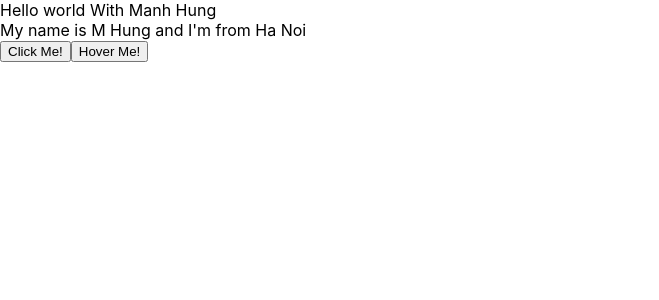
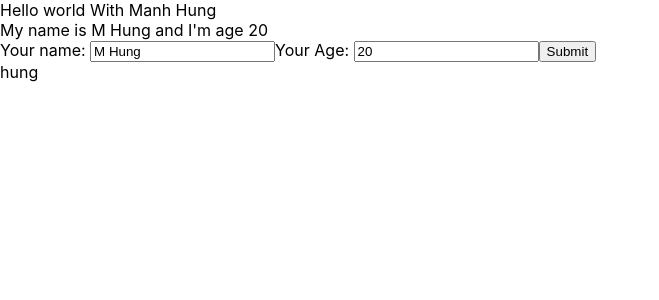
Before and after one commit to roymhung/test-demo-reactJS, a React (Create React App) app: page / in a window 1280 px wide. Shown: the top 300 px of the page, without its empty margins (0-659 px from the left). Built offline with nearby package versions, Linux system fonts and the light colour scheme.

Commit message:
form in react

```diff
--- a/src/components/MyComponet.js
+++ b/src/components/MyComponet.js
@@ -2,6 +2,7 @@
 // function component
 
 import React from "react";
+import UserInfor from "./UserInfor";
 
 class MyComponent extends React.Component {
   state = {
@@ -10,23 +11,84 @@
     age: 20,
   };
 
-  handleClick(event) {
+  handleClick = (event) => {
     console.log(">> click me my button");
-    console.log(" My name is ", this.state.name);
+    console.log("Random ", Math.floor(Math.random() * 100 + 1));
+
+    //merge State => react class
+    this.setState({
+      name: "Roy",
+      age: Math.floor(Math.random() * 100 + 1),
+    });
+
+    // this.setState({
+    //   age: Math.floor(Math.random() * 100 + 1),
+    // });
+  };
+
+  handleOnMoverOver(event) {
+    // console.log(event.pageX);
   }
 
-  handleOnMoverOver(event) {
-    console.log(event.pageX);
-  }
+  handleOnChangeInput = (event) => {
+    this.setState({
+      name: event.target.value,
+    });
+  };
+
+  // bad code
+  // this.state.age = event.target.value
+  handleOnChangeAge = (event) => {
+    this.setState({
+      age: event.target.value,
+    });
+  };
+
+  handleOnSubmit = (event) => {
+    event.preventDefault();
+    console.log(this.state);
+  };
 
   // JSX
   render() {
     return (
       <div>
-        My name is {this.state.name} and I'm from {this.state.address}
+        My name is {this.state.name} and I'm age {this.state.age}
         <br></br>
-        <button onClick={this.handleClick}>Click Me!</button>
-        <button onMouseOver={this.handleOnMoverOver}>Hover Me!</button>
+        {/* <button
+          onClick={(event) => {
+            this.handleClick(event);
+          }}
+        >
+          Click Me!
+        </button>
+
+        <button onMouseOver={this.handleOnMoverOver}>Hover Me!</button> */}
+        <form onSubmit={(event) => this.handleOnSubmit(event)}>
+          {/* Name */}
+          <label>Your name: </label>
+          <input
+            value={this.state.name}
+            type="text"
+            onChange={(event) => {
+              this.handleOnChangeInput(event);
+            }}
+          />
+
+          {/* Age */}
+          <label>Your Age: </label>
+          <input
+            value={this.state.age}
+            type="text"
+            onChange={(event) => {
+              this.handleOnChangeAge(event);
+            }}
+          />
+
+          <button>Submit</button>
+        </form>
+
+        <UserInfor/>
       </div>
     );
   }
--- /dev/null
+++ b/src/components/UserInfor.js
@@ -0,0 +1,14 @@
+import React from "react";
+
+class UserInfor extends React.Component{
+    render(){
+        return(
+            <div>
+                hung
+            </div>
+
+        )
+    }
+}
+
+export default UserInfor;
```
